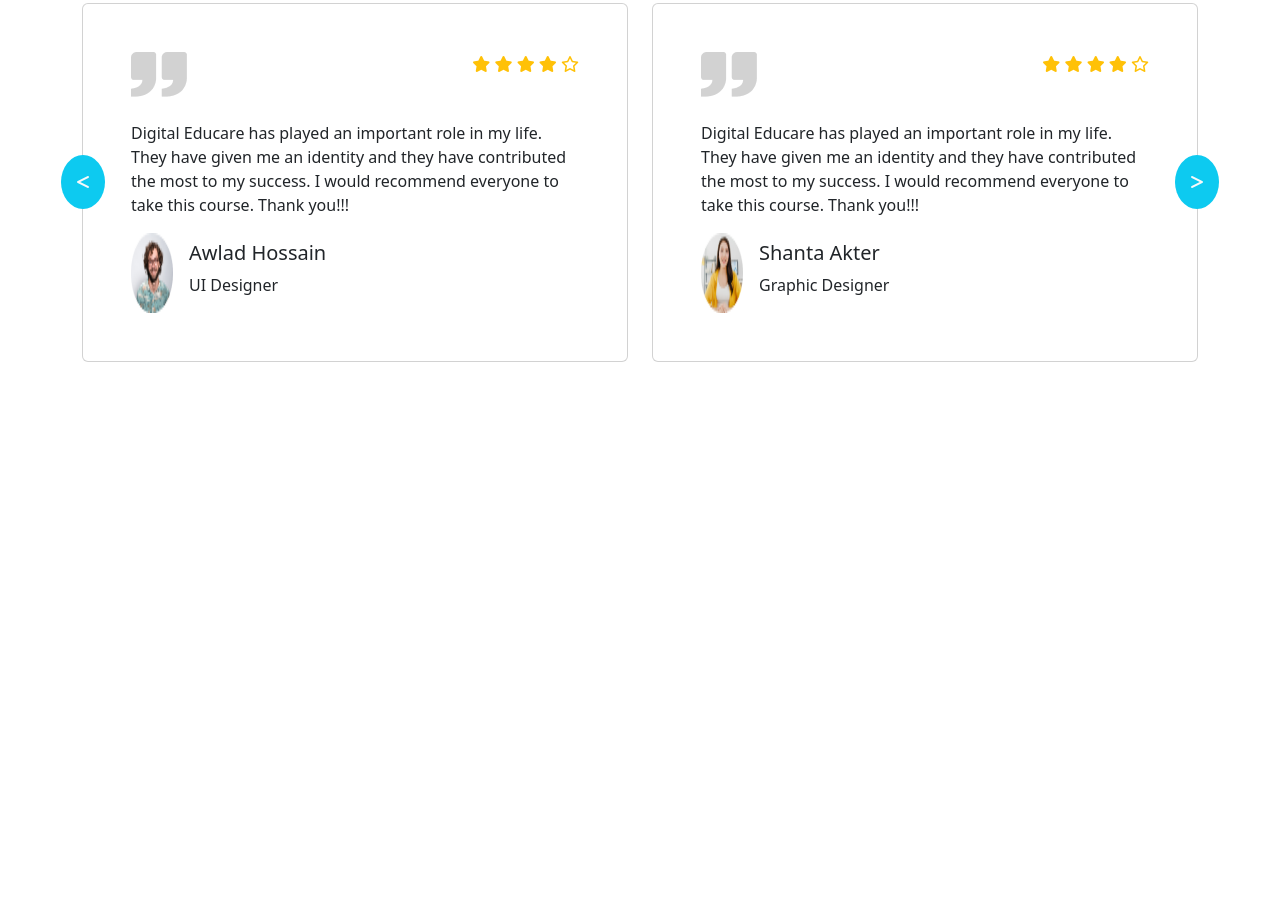
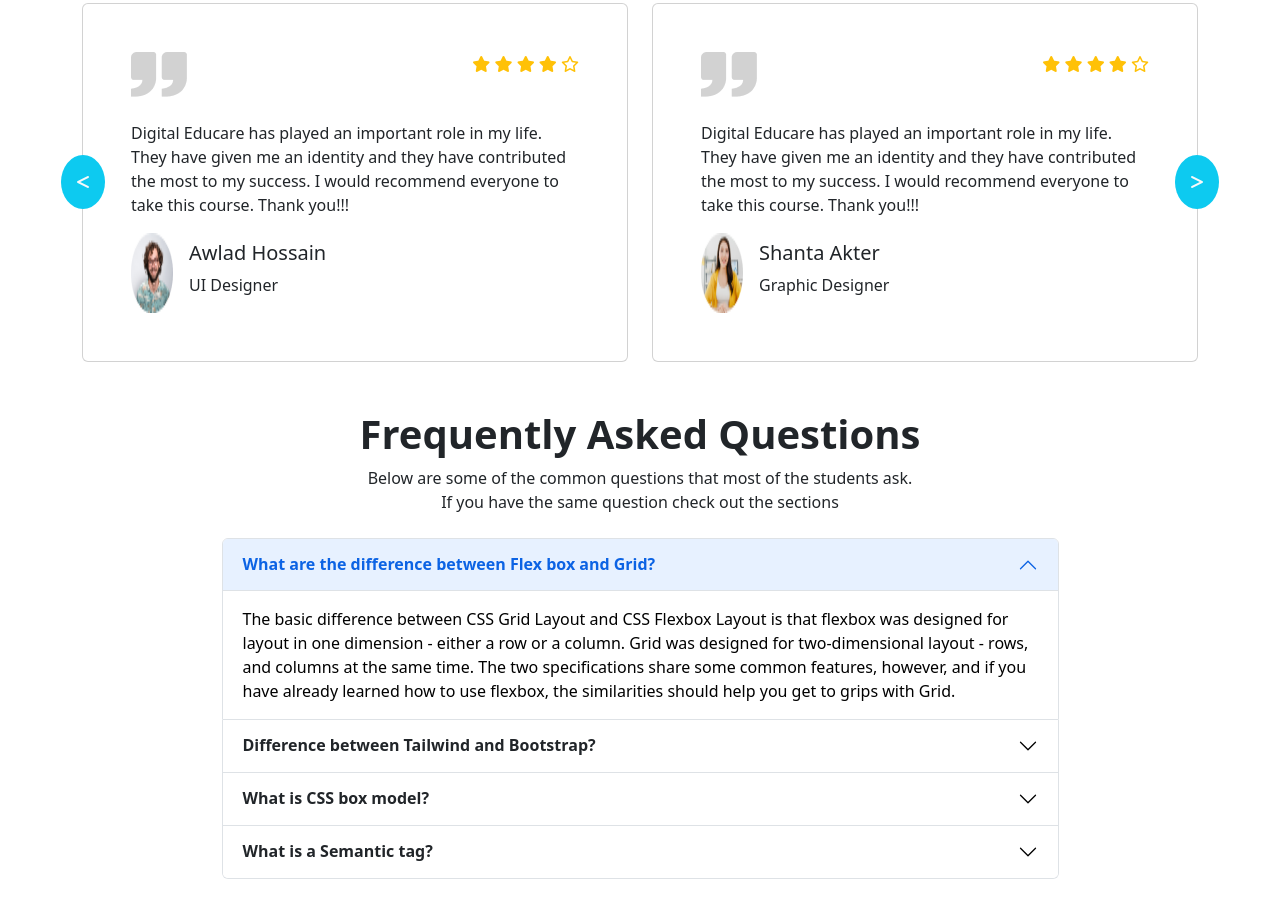
Before and after one commit to ajhridoy/digital-edu-care, a plain HTML site: page index.html in a window 1280 px wide. Shown: the part 3325-4242 px from the top of the page. Before the commit the page ends 3735 px from the top, so only its background shows below. Drawn offline with nearby package versions, Linux system fonts and the light colour scheme.

Commit message:
make a questions section

```diff
--- a/index.html
+++ b/index.html
@@ -339,7 +339,7 @@
        <!-- feedback sec start here -->
         <section class="mb-5">
           <div class="text-center">
-            <h1>Some Students Feedback</h1>
+            <h1 class="fw-bold">Some Students Feedback</h1>
             <p>Here are the feedbacks of some students who have managed to establish themselves through our course. They talked about this course.</p>
           </div>
           <div class="row row-cols-1 row-cols-lg-2 gy-3">
@@ -403,6 +403,66 @@
           </div>
         </section>
        <!-- feedback sec end here -->
+       <!-- ouestions sec start here -->
+       <section class="mb-5">
+        <div class="text-center mb-4">
+          <h1 class="fw-bold">Frequently Asked Questions</h1>
+          <p>Below are some of the common questions that most of the students ask. <br> If you have the same question check out the sections</p>
+        </div>
+        <div class="w-75 mx-auto">
+          <div class="accordion" id="accordionExample">
+            <div class="accordion-item">
+              <h2 class="accordion-header" id="headingOne">
+                <button class="accordion-button fw-bold" type="button" data-bs-toggle="collapse" data-bs-target="#collapseOne" aria-expanded="true" aria-controls="collapseOne">
+                  What are the difference between Flex box and Grid?
+                </button>
+              </h2>
+              <div id="collapseOne" class="accordion-collapse collapse show" aria-labelledby="headingOne" data-bs-parent="#accordionExample">
+                <div class="accordion-body">
+                  The basic difference between CSS Grid Layout and CSS Flexbox Layout is that flexbox was designed for layout in one dimension - either a row or a column. Grid was designed for two-dimensional layout - rows, and columns at the same time. The two specifications share some common features, however, and if you have already learned how to use flexbox, the similarities should help you get to grips with Grid.
+                </div>
+              </div>
+            </div>
+            <div class="accordion-item">
+              <h2 class="accordion-header" id="headingTwo">
+                <button class="accordion-button collapsed fw-bold" type="button" data-bs-toggle="collapse" data-bs-target="#collapseTwo" aria-expanded="false" aria-controls="collapseTwo">
+                  Difference between Tailwind and Bootstrap?
+                </button>
+              </h2>
+              <div id="collapseTwo" class="accordion-collapse collapse" aria-labelledby="headingTwo" data-bs-parent="#accordionExample">
+                <div class="accordion-body">
+                  Bootstrap is the most popular HTML, CSS, and JS framework for developing responsive, mobile first projects on the web. On the other hand, Tailwind CSS is detailed as "A utility-first CSS framework for rapid UI development".
+                </div>
+              </div>
+            </div>
+            <div class="accordion-item">
+              <h2 class="accordion-header" id="headingThree">
+                <button class="accordion-button collapsed fw-bold" type="button" data-bs-toggle="collapse" data-bs-target="#collapseThree" aria-expanded="false" aria-controls="collapseThree">
+                  What is CSS box model?
+                </button>
+              </h2>
+              <div id="collapseThree" class="accordion-collapse collapse" aria-labelledby="headingThree" data-bs-parent="#accordionExample">
+                <div class="accordion-body">
+                  When laying out a document, the browser's rendering engine represents each element as a rectangular box according to the standard CSS basic box model. CSS determines the size, position, and properties (color, background, border size, etc.) of these boxes.Every box is composed of four parts (or areas), defined by their respective edges: the content edge, padding edge, border edge, and margin edge.
+                </div>
+              </div>
+            </div>
+            <div class="accordion-item">
+              <h2 class="accordion-header" id="headingfour">
+                <button class="accordion-button collapsed fw-bold" type="button" data-bs-toggle="collapse" data-bs-target="#collapsefour" aria-expanded="false" aria-controls="collapsefour">
+                  What is a Semantic tag?
+                </button>
+              </h2>
+              <div id="collapsefour" class="accordion-collapse collapse" aria-labelledby="headingfour" data-bs-parent="#accordionExample">
+                <div class="accordion-body">
+                  Semantic HTML elements are those that clearly describe their meaning in a human- and machine-readable way.Elements such as header, footer and article are all considered semantic because they accurately describe the purpose of the element and the type of content that is inside them.In programming, Semantics refers to the meaning of a piece of code — for example "what effect does running that line of JavaScript have?", or "what purpose or role does that HTML element have" (rather than "what does it look like?".)
+                </div>
+              </div>
+            </div>
+          </div>
+        </div>
+       </section>
+       <!-- ouestions sec end here -->
     </main>
     <!-- main end here -->
 
```
